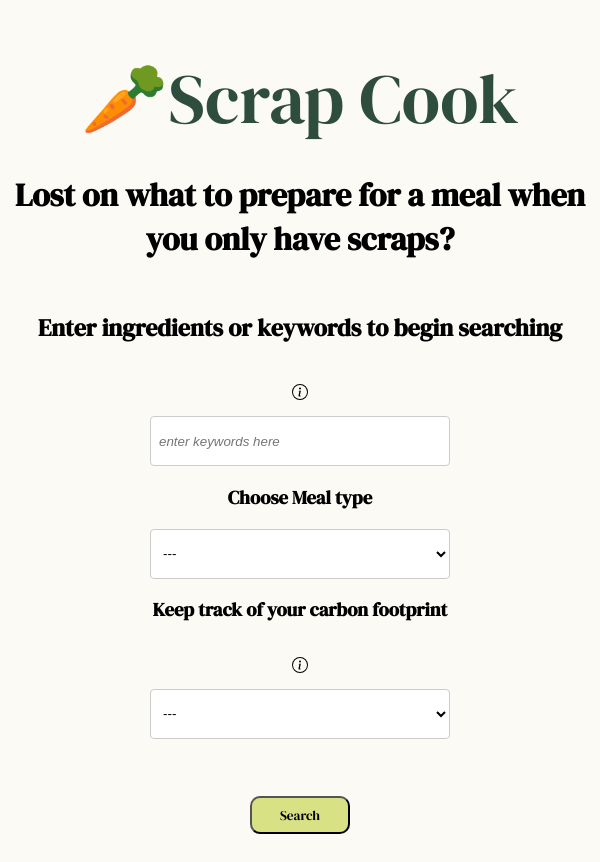
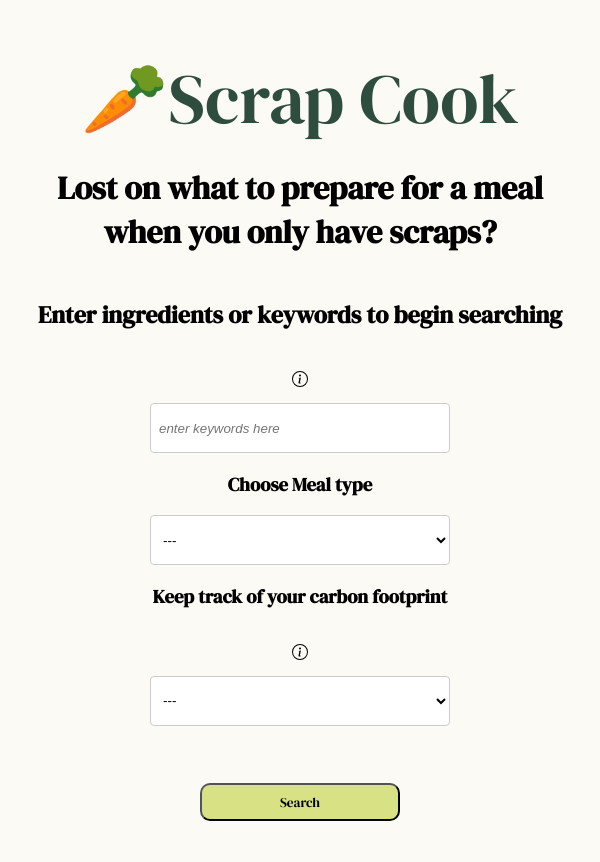
Before and after one commit to Anahisv23/ScrappyFoodApp, a React (Create React App) app in the folder scrappyfoodapp/: page / in a window 600 px wide. Built offline with nearby package versions, Linux system fonts and the light colour scheme.

Commit message:
changed button size for phone and laptop screen

```diff
--- a/scrappyfoodapp/src/App.css
+++ b/scrappyfoodapp/src/App.css
@@ -22,10 +22,6 @@ a:hover {
 
 button:hover {
   background-color: rgb(152, 184, 152);
-}
-
-.home-h2 {
-  font-size: xx-large;
 }
 
 .home-h3 {
@@ -64,17 +60,6 @@ select {
   border-radius: 4px;
   background-color: white;
   width: 300px;
-}
-
-button {
-  background-color: #d8e183;
-  border-radius: 10px;
-  margin: 20px 0px 20px 0px;
-  width: 100px;
-  padding: 8px;
-  color: black;
-  font-family: "DM Serif Display", serif;
-  font-style: normal;
 }
 
 .search-inputs {
@@ -127,6 +112,11 @@ button {
     font-style: italic;
   }
 
+  .home-h2 {
+    font-size: xx-large;
+    margin: 20px;
+  }
+
   select {
     padding: 8px;
     border: 1px solid #ccc;
@@ -140,6 +130,17 @@ button {
     color: #2e4d3f;
     font-size: 60px;
     text-decoration: none;
+  }
+
+  button {
+    background-color: #d8e183;
+    border-radius: 10px;
+    margin: 20px 0px 20px 0px;
+    width: 200px;
+    padding: 8px;
+    color: black;
+    font-family: "DM Serif Display", serif;
+    font-style: normal;
   }
 
   .individual-recipes {
@@ -186,6 +187,10 @@ button {
     transition: all 0.3s ease;
   }
 
+  .home-h2 {
+    font-size: xx-large;
+  }
+
   .individual-recipes:hover {
     transform: scale(1.1);
   }
@@ -194,6 +199,17 @@ button {
     color: #2e4d3f;
     text-decoration: none;
     font-size: 70px;
+  }
+
+  button {
+    background-color: #d8e183;
+    border-radius: 10px;
+    margin: 20px 0px 20px 0px;
+    width: 200px;
+    padding: 8px;
+    color: black;
+    font-family: "DM Serif Display", serif;
+    font-style: normal;
   }
 
   .single-recipe {
```
